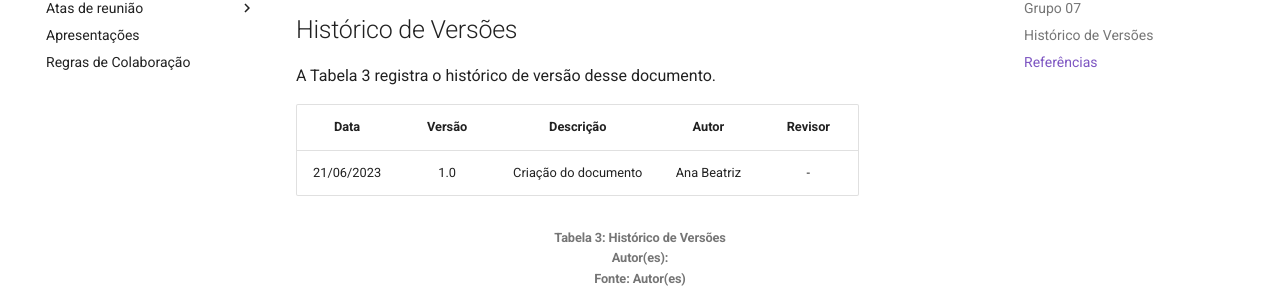
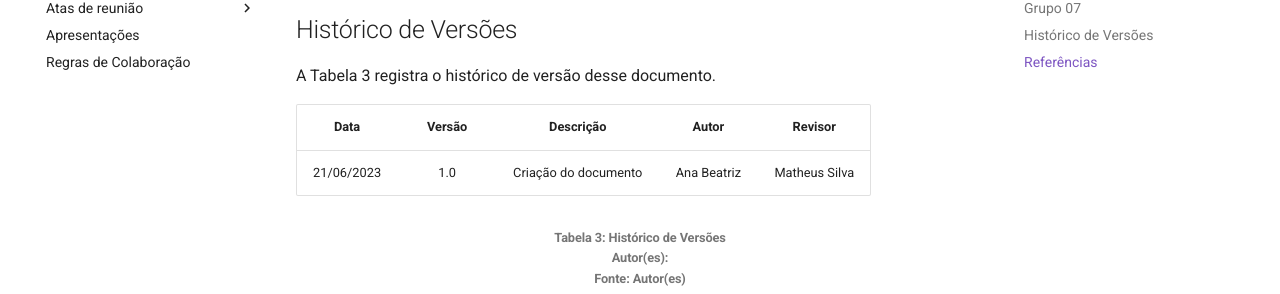
Before and after one commit to Requisitos-de-Software/2023.1-Twitch, an MkDocs documentation site: the page built from docs/verifica_valida_grupo08/verifica_backlog.md, in a window 1280 px wide and 900 px high, scrolled down 2093 px. Shown: the part 307-601 px from the top of the window. Built offline with MkDocs 1.6.1 and Material for MkDocs 9.7.7, drawn with Linux system fonts in a browser that asks for light colours; comment, search, counter and statistics services are not loaded.

Commit message:
Update verifica_backlog.md

```diff
--- a/docs/verifica_valida_grupo08/verifica_backlog.md
+++ b/docs/verifica_valida_grupo08/verifica_backlog.md
@@ -58,7 +58,7 @@ A Tabela 3 registra o histórico de versão desse documento.
 
 |**Data** | **Versão** | **Descrição** | **Autor** | **Revisor** |
 |:---: | :---: | :---: | :---: | :---: |
-| 21/06/2023| 1.0 | Criação do documento | Ana Beatriz | - |
+| 21/06/2023| 1.0 | Criação do documento | Ana Beatriz | Matheus Silva |
 
 <h6 align = "center"> Tabela 3: Histórico de Versões
 <br> Autor(es):
```
